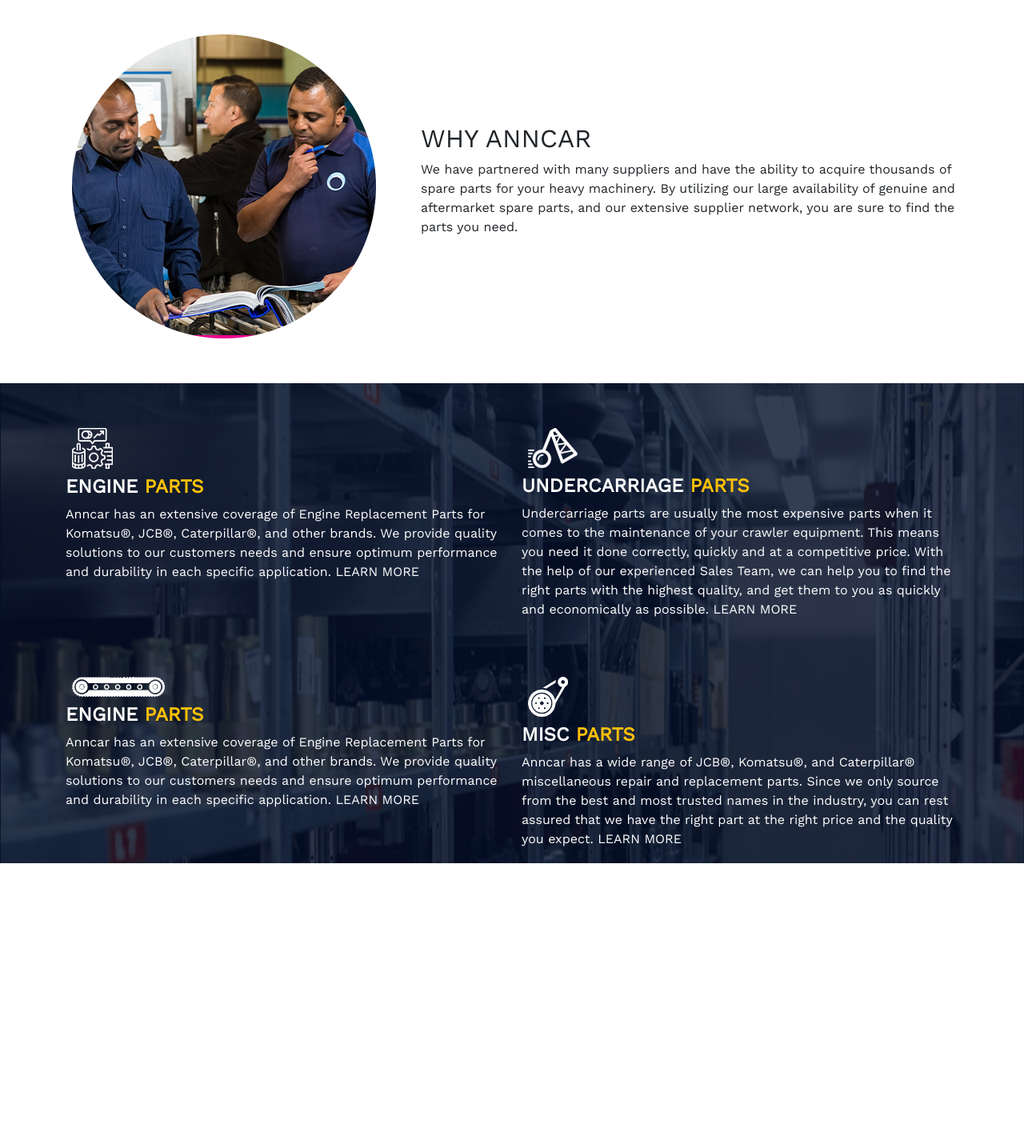
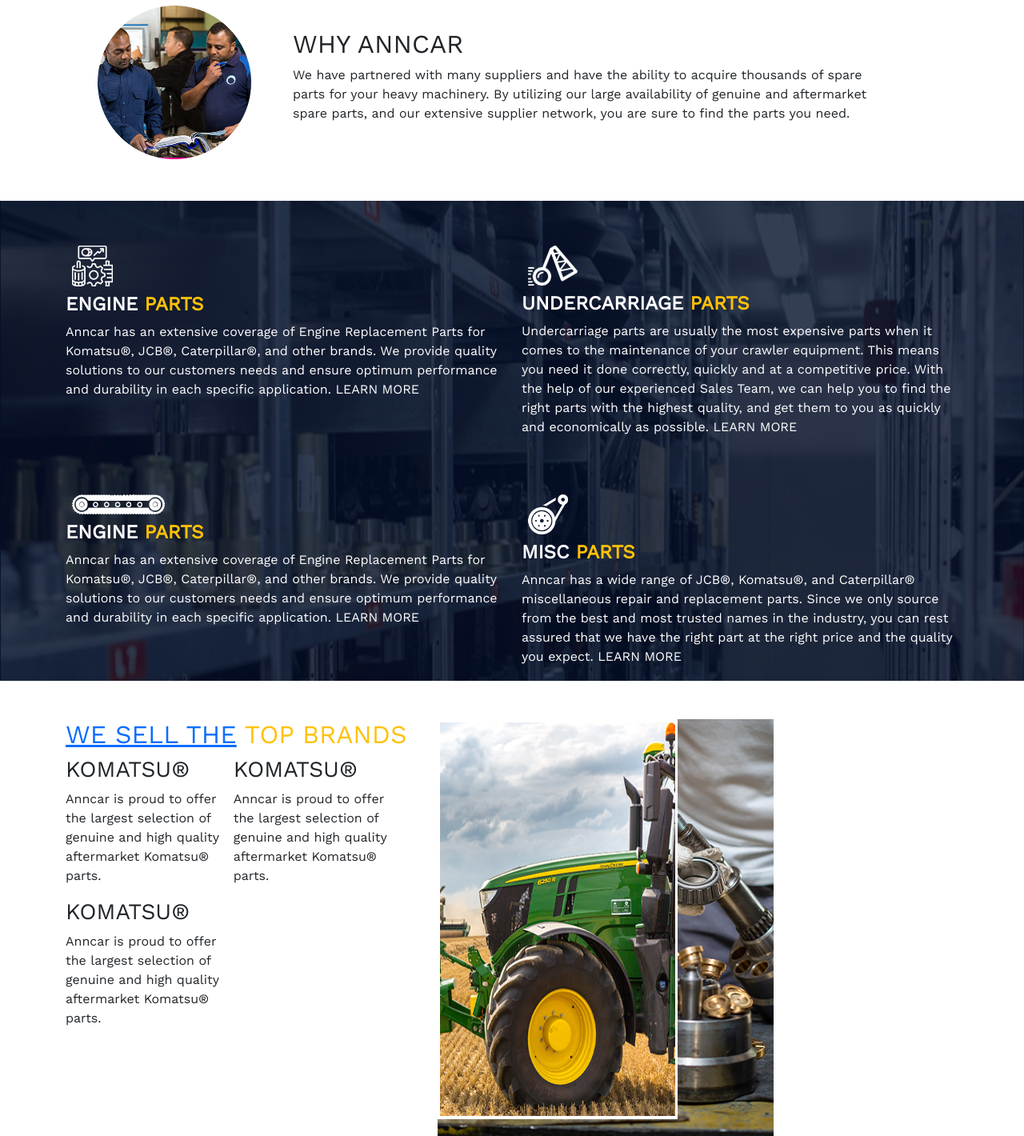
Before and after one commit to kamrulkoche/Trade-Website, a plain HTML site: page index.html in a window 1280 px wide. Shown: the part 1094-2514 px from the top of the page at 80% size. Before the commit the page ends 2173 px from the top, so only its background shows below. Drawn offline with nearby package versions, Linux system fonts and the light colour scheme; a web font is replaced by a local one.

Commit message:
tools part update

```diff
--- a/index.html
+++ b/index.html
@@ -72,13 +72,13 @@
         </section>
 
         <!-- ------------------ -->
-        <section class="container py-5 d-flex align-items-center gap-5">
+        <section class="container py-3 d-flex align-items-center gap-5 px-5 pb-5">
             <div>
-                <img src="image/shutterstock_man.png" alt="">
+                <img src="image/shutterstock_man.png" alt="" class="" width="200px" height="auto">
             </div>
             <div>
                 <h2>WHY ANNCAR</h2>
-                <P>We have partnered with many suppliers and have the ability to acquire thousands of spare parts for
+                <P class="pe-5">We have partnered with many suppliers and have the ability to acquire thousands of spare parts for
                     your heavy machinery. By utilizing our large availability of genuine and aftermarket spare parts,
                     and our extensive supplier network, you are sure to find
                     the parts you need.</P>
@@ -133,26 +133,36 @@
             </div>
         </section>
 
-        <!-- <section>
-            <div class="container ">
-                <div class="row">
-                    <div class="col-6 d-flex">
-                        Column
+        <!-- ------------------ -->
+        <section class="container mt-5">
+            <div class="d-flex">
+                <div class="col-5">
+                    <h2 class="text-uppercase "><span class="text-primary text-decoration-underline  ">We sell
+                            the</span> <span class="text-warning">top brands</span> </h2>
+                    <div class="d-flex w-auto gap-3">
+                        <div class="col-5">
+                            <h3>KOMATSU®</h3>
+                            <p>Anncar is proud to offer the largest selection of genuine and high quality aftermarket
+                                Komatsu® parts.</p>
+                        </div>
+                        <div class="col-5">
+                            <h3>KOMATSU®</h3>
+                            <p>Anncar is proud to offer the largest selection of genuine and high quality aftermarket
+                                Komatsu® parts.</p>
+                        </div>
                     </div>
-                    <div class="col-6">
-                        Column
+                    <div class="col-5">
+                        <h3>KOMATSU®</h3>
+                        <p>Anncar is proud to offer the largest selection of genuine and high quality aftermarket
+                            Komatsu® parts.</p>
                     </div>
                 </div>
-                <div class="row">
-                    <div class="col">
-                        Column
-                    </div>
-                    <div class="col">
-                        Column
-                    </div>
+                <div class="">
+                    <img class="position-absolute w-auto " src="image/img-3.png" alt="">
+                    <img class="position-relative" src="image/img-4.png" alt="" height="500px" width="300px">
                 </div>
-            </div>
-        </section> -->
+
+        </section>
 
 
     </main>
```
Also changed, not shown: image/img-3.png (renamed from image/shutterstock_1690106254.png), image/img-4.png (renamed from image/shutterstock_740872495.png).
